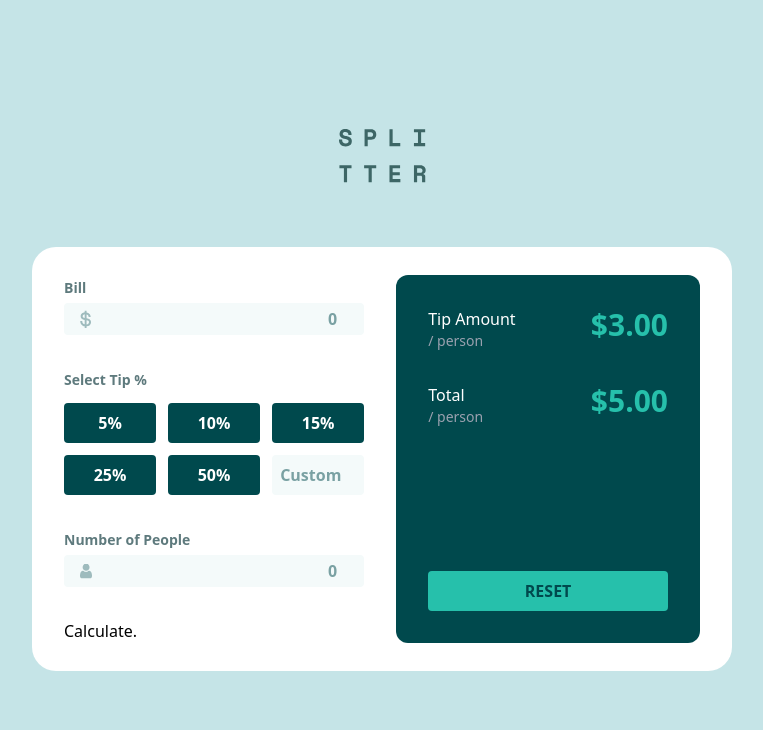
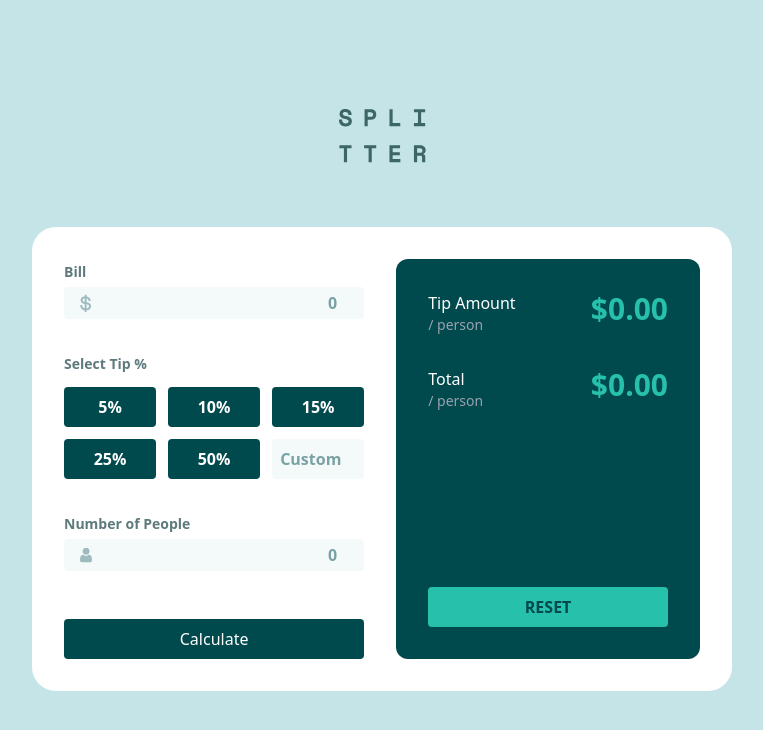
Before and after one commit to Skyz03/Tip-Calculator-Animation, a React (Vite) app: page / in a window 1280 px wide. Shown: the top 730 px of the page, without its empty margins (258-1021 px from the left). Built offline with nearby package versions, Linux system fonts and the light colour scheme.

Commit message:
fix: update in the functionality

```diff
--- a/src/components/TipCalculator.jsx
+++ b/src/components/TipCalculator.jsx
@@ -1,41 +1,63 @@
-import { useState, useMemo } from "react";
+import { useState } from "react";
 import { useForm } from "react-hook-form";
 import dollarIcon from "../assets/images/icon-dollar.svg";
 import personIcon from "../assets/images/icon-person.svg";
 
-//
 export default function TipCalculator() {
   const tipOptions = [5, 10, 15, 25, 50];
   const [selectedTip, setSelectedTip] = useState(null);
 
+  const [tipPerPerson, setTipPerPerson] = useState(0);
+  const [totalPerPerson, setTotalPerPerson] = useState(0);
+
   const {
     register,
     handleSubmit,
-    formState: { errors }
+    reset,
+    formState: { errors },
   } = useForm();
-  // when user submit data
+
+  // on form submit
   const onSubmit = (data) => {
-    const tip = selectedTip !== null ? selectedTip : Number(data.customTip) || 0;
-    console.log("Bill:", data.bill);
-    console.log("Custom Tip:", tip);
-    console.log("People:", data.people);
-    console.log("Selected Tip:", selectedTip);
+    const people = Number(data.people);
+    const bill = Number(data.bill);
+    const tipPercent =
+      selectedTip !== null ? selectedTip : Number(data.customTip) || 0;
+
+    if (people > 0) {
+      const tipAmount = (bill * (tipPercent / 100)) / people;
+      const totalAmount = bill / people + tipAmount;
+
+      setTipPerPerson(tipAmount);
+      setTotalPerPerson(totalAmount);
+    }
+  };
+
+  const handleReset = () => {
+    reset();
+    setSelectedTip(null);
+    setTipPerPerson(0);
+    setTotalPerPerson(0);
   };
 
   return (
-    <div className="flex flex-col md:flex-row gap-8 w-full max-w-[500px] sm:max-w-[600px] md:max-w-[700px]  bg-white text-black rounded-3xl p-7 pl-8 pr-8 ">
-      <form onSubmit={handleSubmit(onSubmit)} className="w-full md:w-1/2">
-        {/* Bill seciton*/}
+    <div className='flex flex-col md:flex-row gap-8 w-full max-w-[700px] bg-white text-black rounded-3xl p-8'>
+      <form onSubmit={handleSubmit(onSubmit)} className='w-full md:w-1/2'>
+        {/* Bill */}
         <InputField
-          label={"Bill"}
+          label='Bill'
           icon={dollarIcon}
           register={register("bill", { required: true, min: 1 })}
           error={errors.bill}
         />
-        {/* Tip Select Buttons section */}
-        <div className="mb-8">
-          <label className="text-sm text-[hsl(186,14%,43%)] font-semibold">Select Tip %</label>
-          <div className="grid grid-cols-3 gap-3 my-3">
+
+        {/* Tip Options */}
+        <div className='mb-8'>
+          <label className='text-sm text-[hsl(186,14%,43%)] font-semibold'>
+            Select Tip %
+          </label>
+
+          <div className='grid grid-cols-3 gap-3 my-3'>
             {tipOptions.map((tip) => (
               <TipButton
                 key={tip}
@@ -44,6 +66,7 @@ export default function TipCalculator() {
                 onSelect={() => setSelectedTip(tip)}
               />
             ))}
+
             <input
               type='number'
               {...register("customTip")}
@@ -53,27 +76,36 @@ export default function TipCalculator() {
             />
           </div>
         </div>
-        {/* Number of People section */}
+
+        {/* People */}
         <InputField
-          label={"Number of People"}
+          label='Number of People'
           icon={personIcon}
           register={register("people", { required: true, min: 1 })}
           error={errors.people}
         />
 
-        <button type="submit">Calculate. </button>
+        <button
+          type='submit'
+          className='w-full bg-[hsl(183,100%,15%)] text-white py-2 rounded mt-4'
+        >
+          Calculate
+        </button>
       </form>
-      {/* result of tip calculator */}
-      <div className="flex flex-col justify-between w-full md:w-1/2 bg-[hsl(183,100%,15%)] text-white p-8 rounded-xl">
+
+      {/* Results */}
+      <div className='flex flex-col justify-between w-full md:w-1/2 bg-[hsl(183,100%,15%)] text-white p-8 rounded-xl'>
         <div>
-          <ResultRow
-            label={"Tip Amount"}
-            value={3} />
-          <ResultRow
-            label={"Total"}
-            value={5} />
+          <ResultRow label='Tip Amount' value={tipPerPerson} />
+          <ResultRow label='Total' value={totalPerPerson} />
         </div>
-        <button className="bg-[hsl(172,67%,45%)] text-[hsl(183,100%,15%)] font-bold rounded cursor-pointer p-2">RESET</button>
+
+        <button
+          onClick={handleReset}
+          className='bg-[hsl(172,67%,45%)] text-[hsl(183,100%,15%)] font-bold rounded p-2'
+        >
+          RESET
+        </button>
       </div>
     </div>
   );
@@ -111,10 +143,11 @@ function TipButton({ tip, selectedTip, onSelect }) {
     <button
       type='button'
       onClick={onSelect}
-      className={`p-2 rounded font-bold transition ${isActive
-        ? "bg-[hsl(172,67%,45%)] text-[hsl(183,100%,15%)]"
-        : "bg-[hsl(183,100%,15%)] text-white hover:bg-[rgb(38_192_171_/50%)] hover:text-[rgb(0,73,77)]"
-        }`}
+      className={`p-2 rounded font-bold transition ${
+        isActive
+          ? "bg-[hsl(172,67%,45%)] text-[hsl(183,100%,15%)]"
+          : "bg-[hsl(183,100%,15%)] text-white hover:bg-[rgb(38_192_171_/50%)] hover:text-[rgb(0,73,77)]"
+      }`}
     >
       {tip}%
     </button>
```
